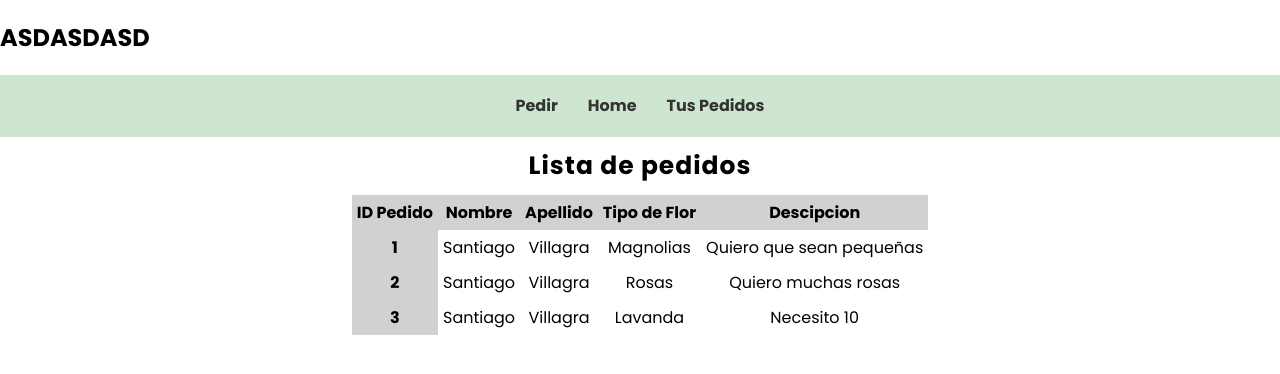
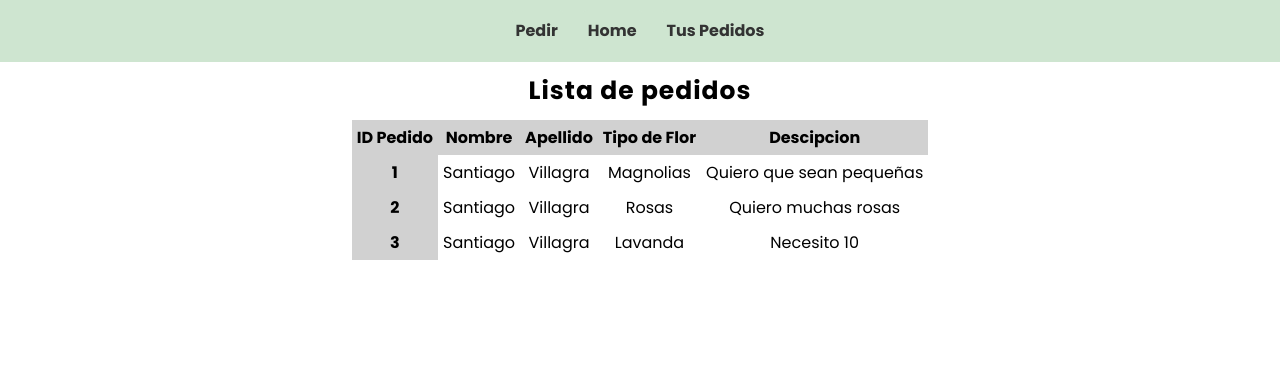
Before and after one commit to stv10/labIV-floreria, a plain HTML site: page tus_pedidos.html in a window 1280 px wide. Drawn offline with Linux system fonts and the light colour scheme.

Commit message:
Prueba de cambio de rama

```diff
--- a/tus_pedidos.html
+++ b/tus_pedidos.html
@@ -13,7 +13,6 @@
     <title>Lista de Pedidos</title>
   </head>
   <body>
-    <h2>ASDASDASD</h2>
     <nav class="navbar flex center">
       <div class="btn-nav no-decoration">
         <a href="pedido.html"><p>Pedir</p></a>
```
